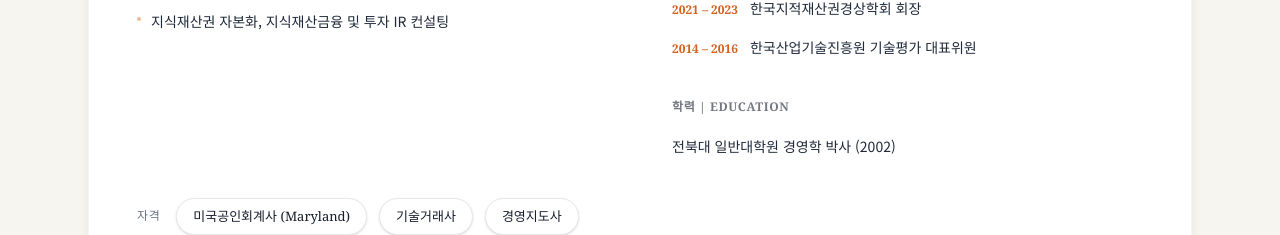
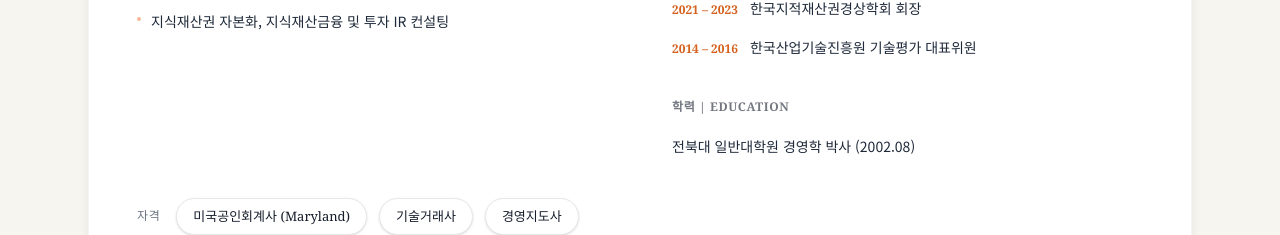
Before and after one commit to gustn0117/pro-and-team, a Next.js app: page / in a window 1280 px wide. Shown: the part 2600-2835 px from the top of the page. Built offline with nearby package versions, Linux system fonts and the light colour scheme.

Commit message:
Add month to Cho Kyungsun education date

```diff
--- a/src/app/components/sections/ProfessionalsSection.tsx
+++ b/src/app/components/sections/ProfessionalsSection.tsx
@@ -403,8 +403,8 @@ const choData = {
     ],
   },
   education: {
-    ko: ["전북대 일반대학원 경영학 박사 (2002)"],
-    en: ["Ph.D. in Business Administration, Jeonbuk National University (2002)"],
+    ko: ["전북대 일반대학원 경영학 박사 (2002.08)"],
+    en: ["Ph.D. in Business Administration, Jeonbuk National University (Aug 2002)"],
   },
   qualifications: { ko: ["미국공인회계사 (Maryland)", "기술거래사", "경영지도사"], en: ["US CPA (Maryland)", "Certified Technology Broker", "Certified Management Consultant"] },
   practiceAreas: {
```
